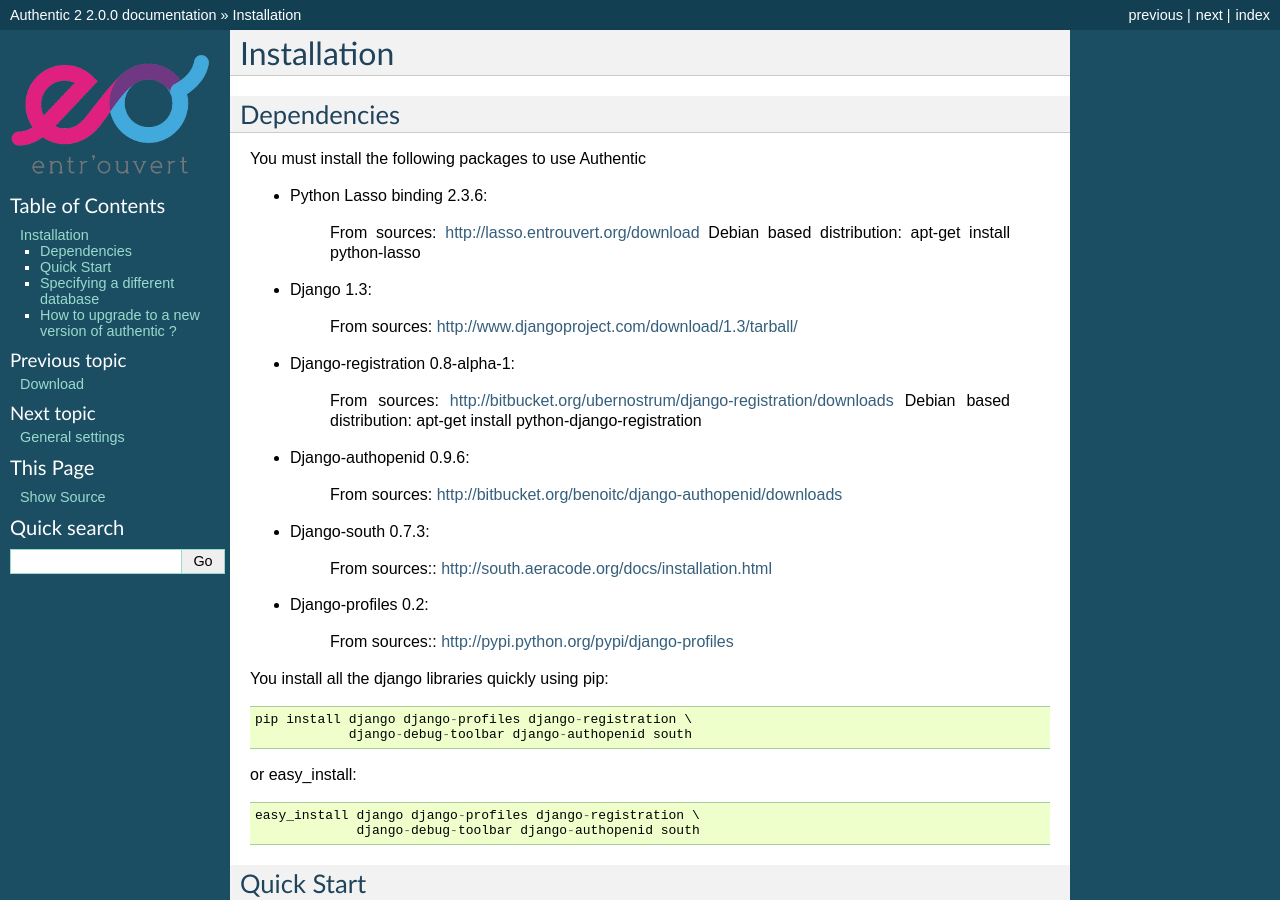
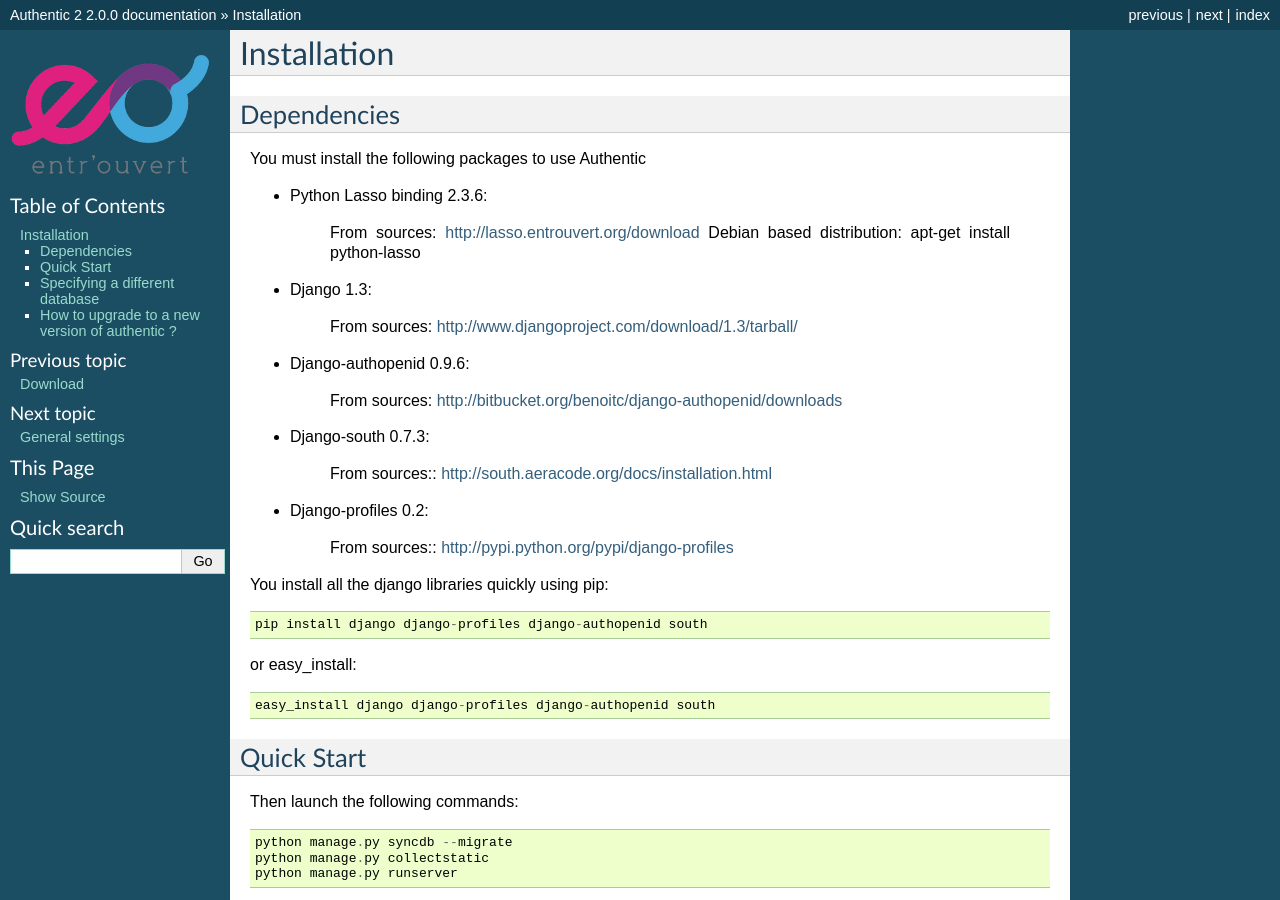
Before and after one commit to incuna/authentic, a Sphinx documentation site: the page built from doc/installation.rst, in a window 1280 px wide and 900 px high. Built offline with Sphinx 7.4.7, drawn with Linux system fonts in a browser that asks for light colours; formulas are drawn with MathJax 3.

Commit message:
Remove instruction about installing django-registration as it is included in authentic2
django-registration is badly maintained currently, a fork exists named
django-registration2 but it is incompatible with django-auth-openid as
it changed some url internal names. For now we must consider
django-registration an internally distributed dependency. The copy in
authentic/vendor/registration/ should be updated regurlarly.

```diff
--- a/doc/installation.rst
+++ b/doc/installation.rst
@@ -18,11 +18,6 @@
 
    From sources: http://www.djangoproject.com/download/1.3/tarball/
 
-- Django-registration 0.8-alpha-1:
-
-    From sources: http://bitbucket.org/ubernostrum/django-registration/downloads
-    Debian based distribution: apt-get install python-django-registration
-
 - Django-authopenid 0.9.6:
 
    From sources: http://bitbucket.org/benoitc/django-authopenid/downloads
@@ -37,13 +32,11 @@
 
 You install all the django libraries quickly using pip::
 
-   pip install django django-profiles django-registration \
-               django-debug-toolbar django-authopenid south
+   pip install django django-profiles django-authopenid south
 
 or easy_install::
 
-   easy_install django django-profiles django-registration \
-                django-debug-toolbar django-authopenid south
+   easy_install django django-profiles django-authopenid south
 
 Quick Start
 -----------
```
Also changed, not shown: README.rst (+2 -9 lines), setup.py (+3 -5 lines), 1 other file.
